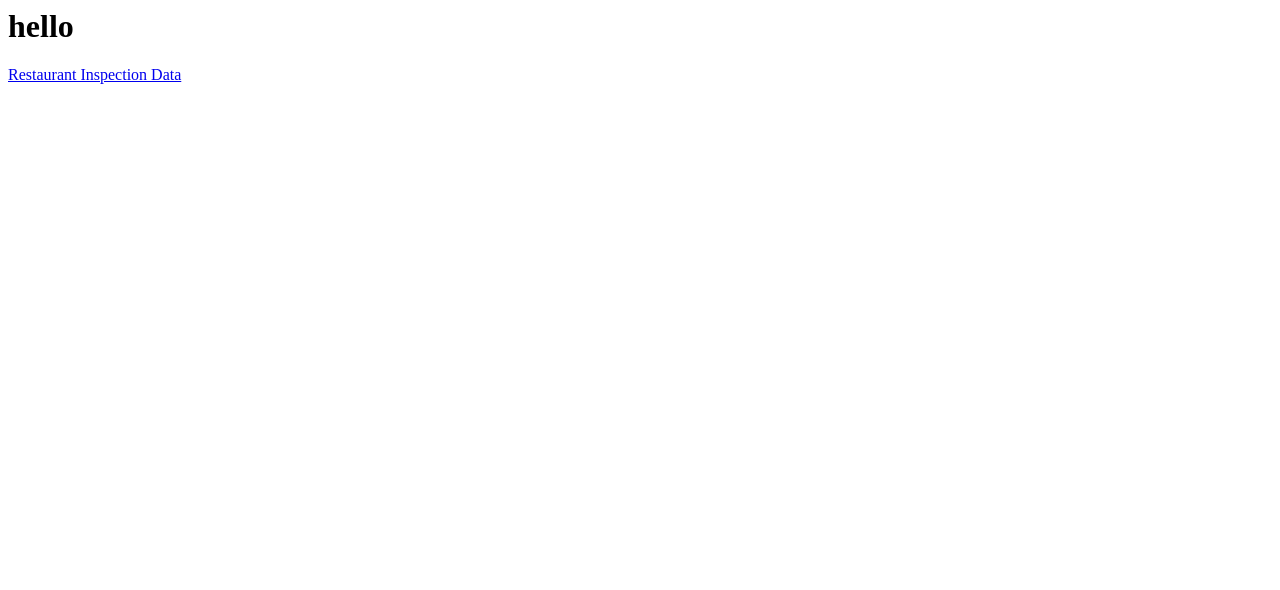
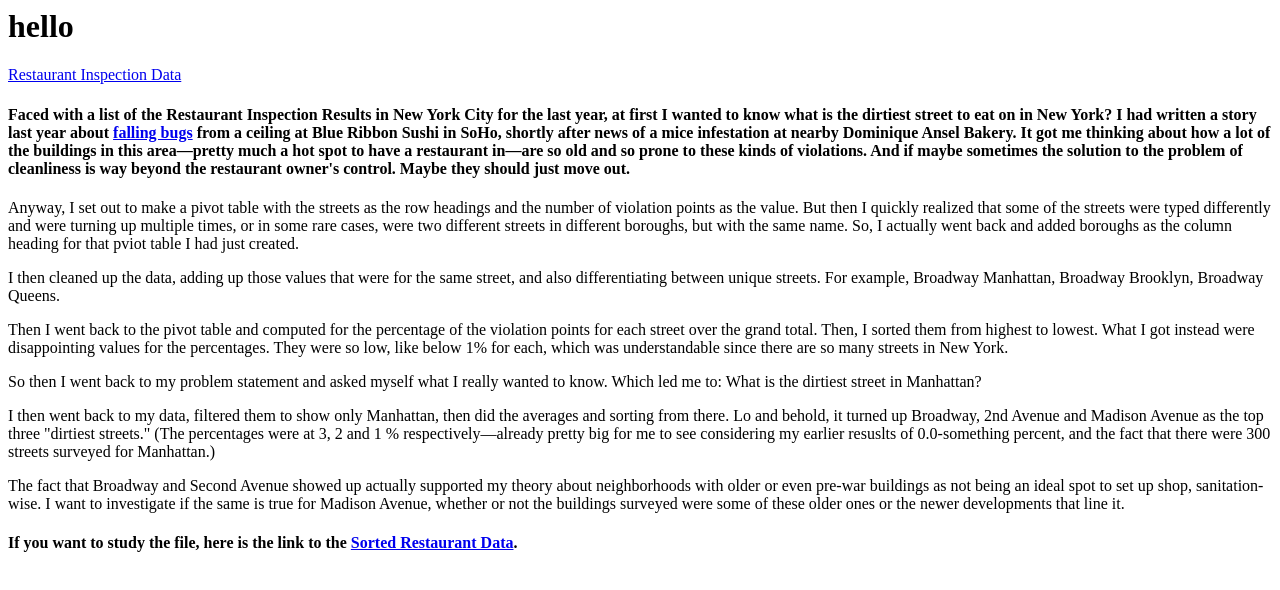
Before and after one commit to annacanlas/data-journalism, a plain HTML site: page index.html in a window 1280 px wide. Drawn offline with Linux system fonts and the light colour scheme.

Commit message:
revised index file and played with data file

```diff
--- a/index.html
+++ b/index.html
@@ -1,3 +1,13 @@
 <h1>hello</h1>
 
 <a href="data.xls">Restaurant Inspection Data</a>
+
+<h4>Faced with a list of the Restaurant Inspection Results in New York City for the last year, at first I wanted to know what is the dirtiest street to eat on in New York? I had written a story last year about <a href="http://observer.com/2014/04/signs-of-life-pest-problems-plague-sohos-chicest-food-spots/">falling bugs</a> from a ceiling at Blue Ribbon Sushi in SoHo, shortly after news of a mice infestation at nearby Dominique Ansel Bakery. It got me thinking about how a lot of the buildings in this area—pretty much a hot spot to have a restaurant in—are so old and so prone to these kinds of violations. And if maybe sometimes the solution to the problem of cleanliness is way beyond the restaurant owner's control. Maybe they should just move out.</h4>
+
+<p>Anyway, I set out to make a pivot table with the streets as the row headings and the number of violation points as the value. But then I quickly realized that some of the streets were typed differently and were turning up multiple times, or in some rare cases, were two different streets in different boroughs, but with the same name. So, I actually went back and added boroughs as the column heading for that pviot table I had just created.</p>
+<p>I then cleaned up the data, adding up those values that were for the same street, and also differentiating between unique streets. For example, Broadway Manhattan, Broadway Brooklyn, Broadway Queens.</p>
+<p>Then I went back to the pivot table and computed for the percentage of the violation points for each street over the grand total. Then, I sorted them from highest to lowest. What I got instead were disappointing values for the percentages. They were so low, like below 1% for each, which was understandable since there are so many streets in New York.</p>
+<p>So then I went back to my problem statement and asked myself what I really wanted to know. Which led me to: What is the dirtiest street in Manhattan?</p>
+<p>I then went back to my data, filtered them to show only Manhattan, then did the averages and sorting from there. Lo and behold, it turned up Broadway, 2nd Avenue and Madison Avenue as the top three "dirtiest streets." (The percentages were at 3, 2 and 1 % respectively—already pretty big for me to see considering my earlier resuslts of 0.0-something percent, and the fact that there were 300 streets surveyed for Manhattan.)</p>
+<p>The fact that Broadway and Second Avenue showed up actually supported my theory about neighborhoods with older or even pre-war buildings as not being an ideal spot to set up shop, sanitation-wise. I want to investigate if the same is true for Madison Avenue, whether or not the buildings surveyed were some of these older ones or the newer developments that line it.</p>
+<h4>If you want to study the file, here is the link to the <a href="data2.xls">Sorted Restaurant Data</a>.</h4>
```
Also changed, not shown: 2 other files.
